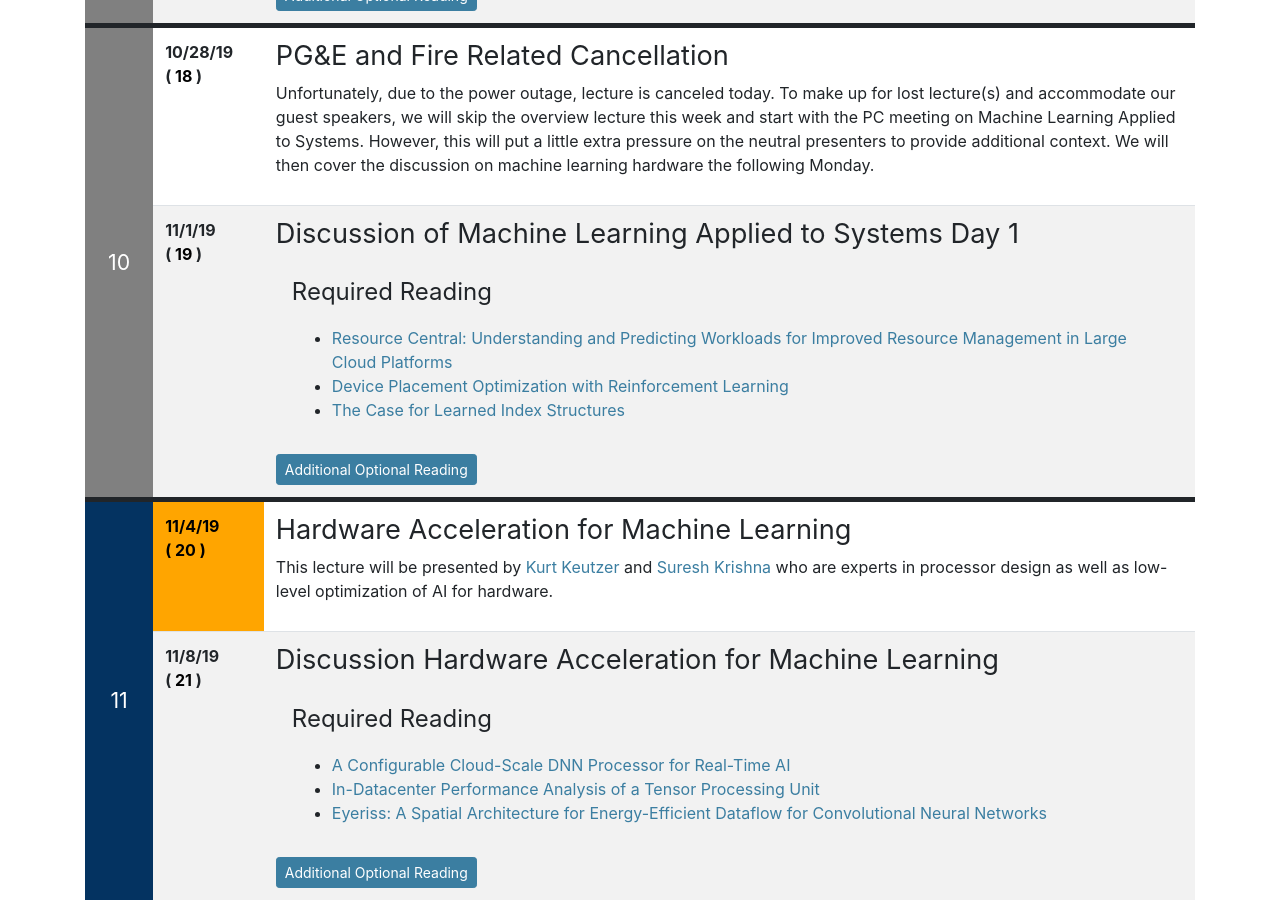
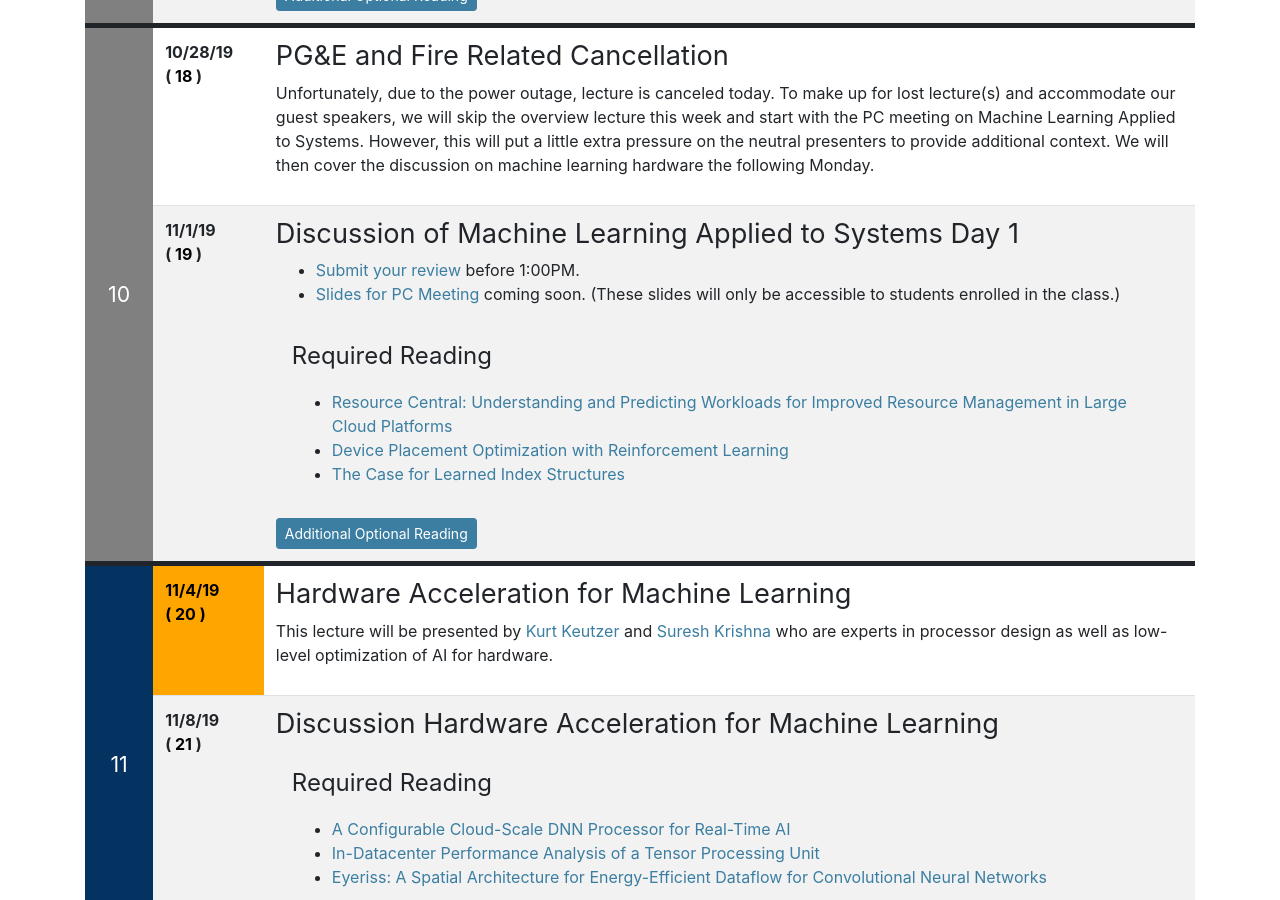
Before and after one commit to ucbrise/cs294-ai-sys-fa19, a Jekyll site: the page built from index.md, in a window 1280 px wide and 900 px high, scrolled down 5485 px. Built offline with Jekyll 4.4.1, drawn with Linux system fonts in a browser that asks for light colours; nearby versions of some CDN libraries; our own code applies the rules of GitHub Pages for plain Markdown files.

Commit message:
adding links to talk

```diff
--- a/index.md
+++ b/index.md
@@ -535,6 +535,13 @@
 {% include syllabus_entry %}
 ## Discussion of Machine Learning Applied to Systems Day 1
 
+
+* [Submit your review](https://forms.gle/6GEdrphbLAamDhCFA) before 1:00PM.
+* [Slides for PC Meeting](https://docs.google.com/presentation/d/1_Ch1N_IaI-cRXwKh5t7AdjeIahcqbriL1aIrLWGxF2E/edit#slide=id.p1) coming soon. (These slides will only be accessible to students enrolled in the class.)
+
+
+
+
 <div class="reading">
 <div class="required_reading" markdown="1">
 
```
